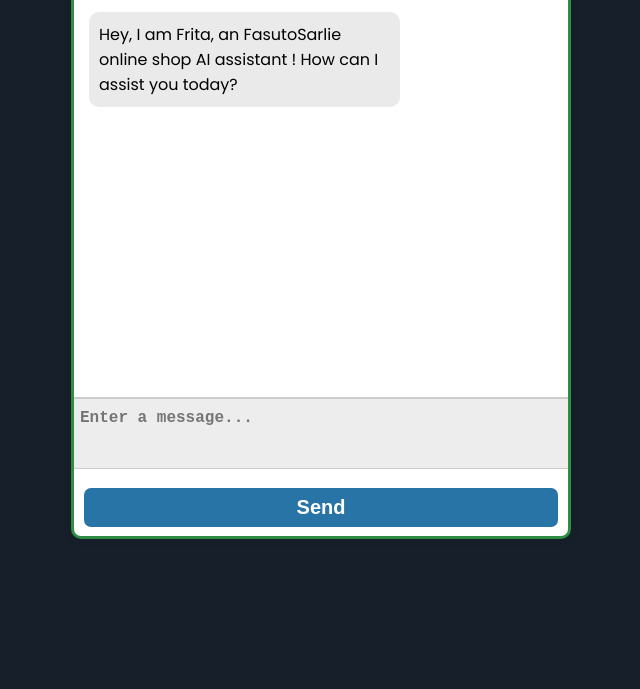
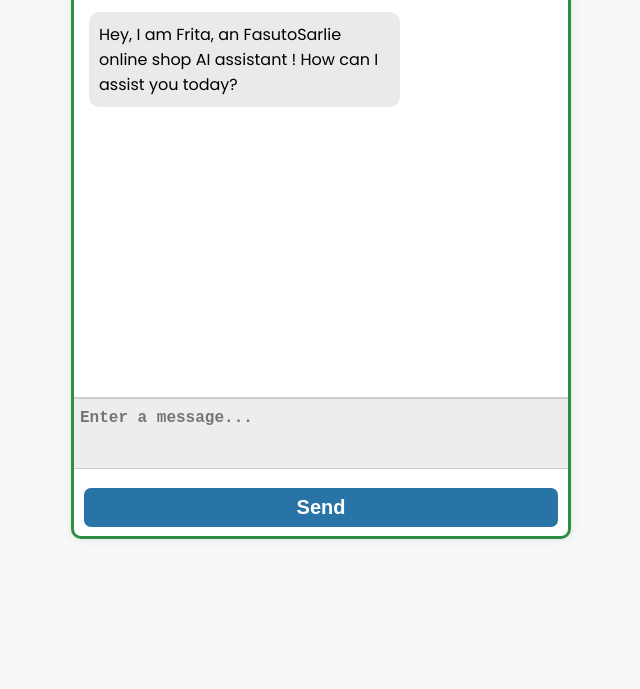
Before and after one commit to frehiwot-g-girmay/Shopping-Assistant-Chatbot, a plain HTML site: page index.html in a window 1280 px wide. Shown: the part 111-800 px from the top of the page, without its empty margins (319-959 px from the left). Drawn offline with Linux system fonts and the light colour scheme.

Commit message:
Update style.css

```diff
--- a/style.css
+++ b/style.css
@@ -12,7 +12,7 @@ body {
 font-family: "Poppins", sans-serif;
 font-weight: 400;
 font-style: normal;
-background-color: #17202a;
+background-color: #f7f9f9 ;
 }
 
 .chatBot {
```
